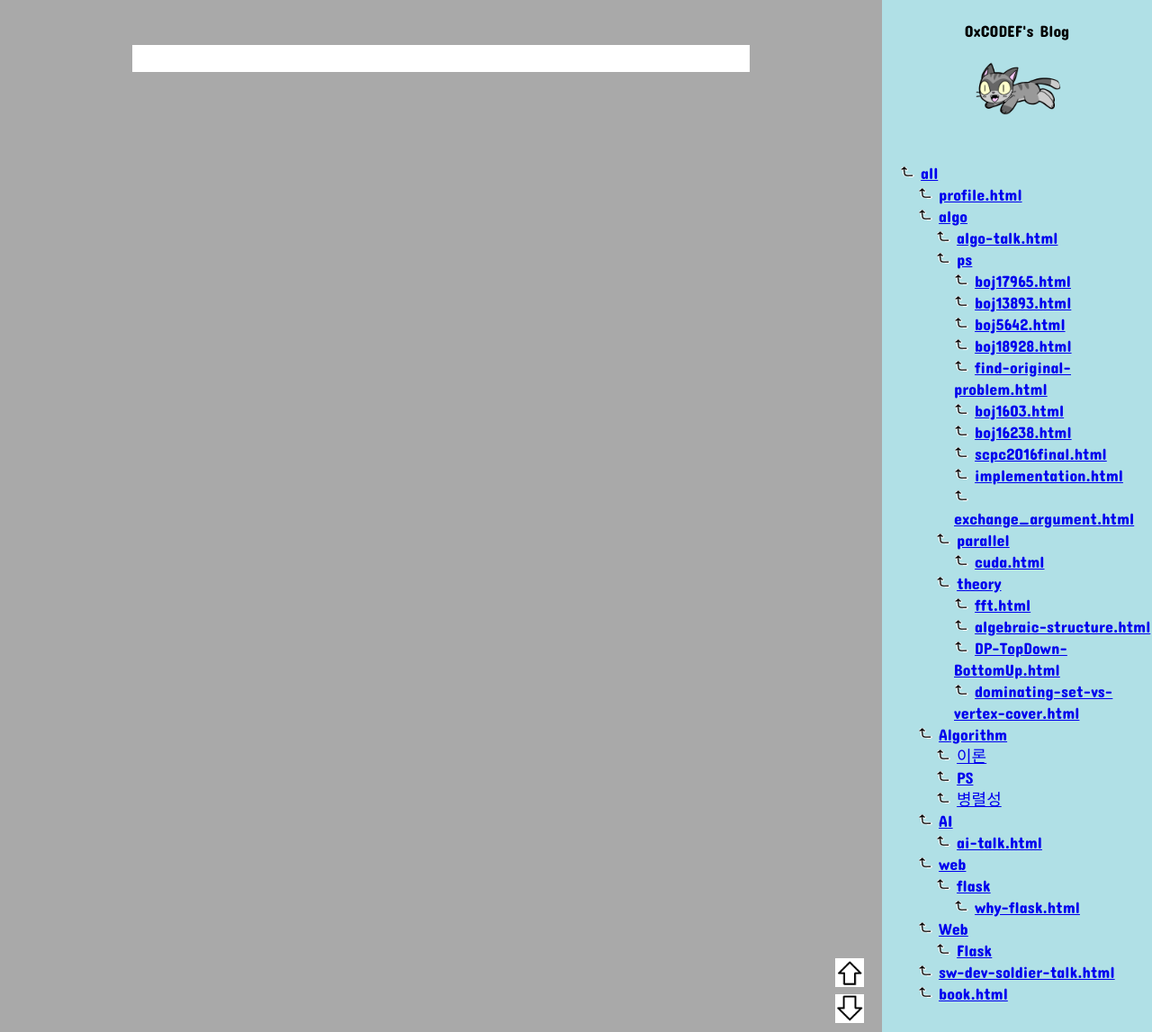
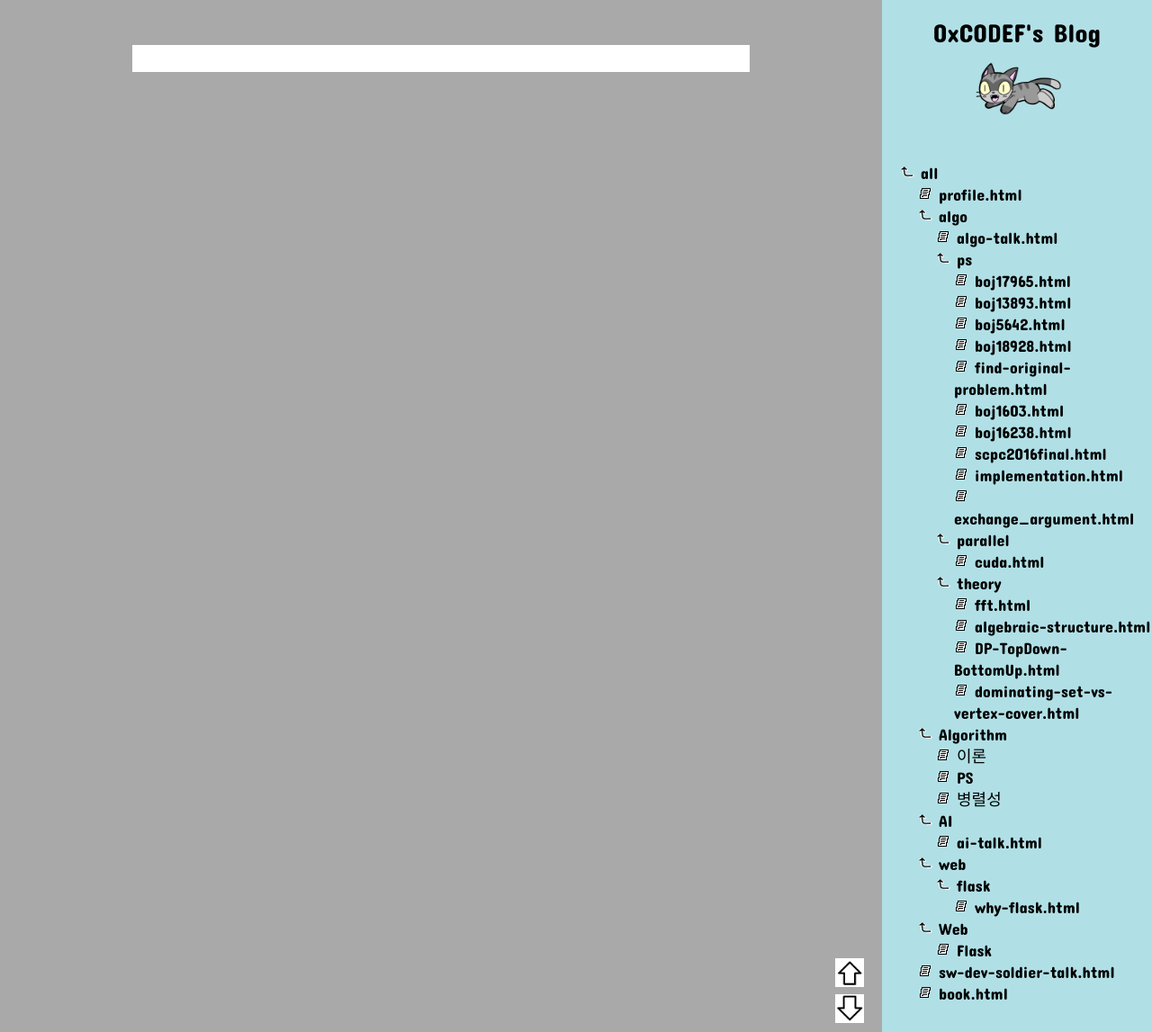
Before and after one commit to 0xC0DEF/Blog, a Flask app: page / in a window 1280 px wide. Shown: the whole page at 90% size. Run offline with Flask 2, Linux system fonts and the light colour scheme; some libraries are stand-ins or nearby versions.

Commit message:
list doc icon & css misc

```diff
--- a/static/base.css
+++ b/static/base.css
@@ -8,6 +8,11 @@ p,li,a{ font: 18px/24px BaseFont; /*color:red;*/}
 .side_li{
 	margin-left:-20px;
 	list-style: none;
+}
+
+.side_li_a{
+	text-decoration: none;
+	color: black;
 }
 
 #side_bar{
@@ -21,12 +26,14 @@ p,li,a{ font: 18px/24px BaseFont; /*color:red;*/}
 }
 
 #title{
-	font-size: large;
+	font-size: 180%;
 	text-align: center;
+	text-decoration: none;
+	color: black;
+	display: block;
 }
 
 #profile_image{
-	border-radius: 50%;
 	display: block;
 	margin: 0px auto;
 }
--- a/static/docs/base.html
+++ b/static/docs/base.html
@@ -7,15 +7,21 @@
 	</head>
 	<body>
 		<nav id="side_bar">
-			<p id="title">0xC0DEF's Blog</p>
+			<br/>
+			<a id="title" href="/">0xC0DEF's Blog</a>
+			<br/>
 			<img id="profile_image" src="/static/profile_image.gif" alt="Profile Image" width="100"/>
 			{% macro make_menu(node) -%}
 			<li class="side_li">
+				{% if node.children %}
 				<img src="/static/side_li_close.png" onclick=
 					"javascript: var x=$(this).parent().children().filter('ul');
 					if(x.is(':hidden')) x.show(), $(this).attr('src','/static/side_li_close.png');
 					else x.hide(), $(this).attr('src','/static/side_li_open.png');"/>
-				<a href="{{node.href}}">{{node.text}}</a>
+				{% else %}
+				<img src="/static/side_li_doc.png"/>
+				{% endif %}
+				<a class="side_li_a" href="{{node.href}}">{{node.text}}</a>
 				<ul>
 				{%- for child in node.children -%}
 					{{ make_menu(child) }}
```
Also changed, not shown: static/side_li_doc.png (added), 1 other file.
